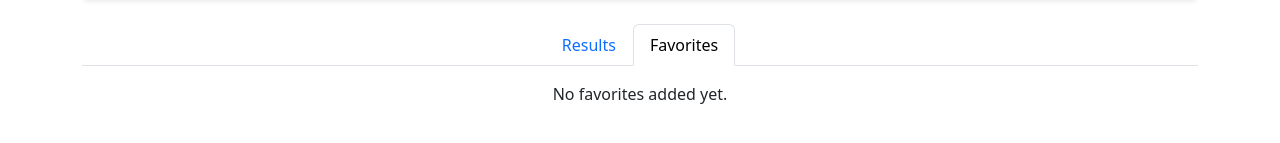
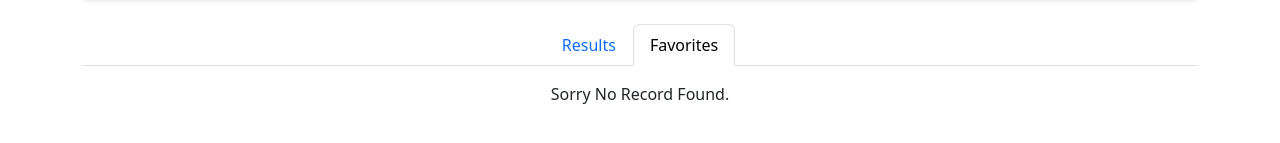
Before and after one commit to pandiths/weatherapp, a React (Create React App) app in the folder client/: page / in a window 1280 px wide. Both pictures are taken after a click on the tab "Favorites". Shown: the part 395-538 px from the top of the page. Built offline with nearby package versions, Linux system fonts and the light colour scheme; no server answers.

Commit message:
minor changes

```diff
--- a/client/src/components/WeatherApp.tsx
+++ b/client/src/components/WeatherApp.tsx
@@ -247,7 +247,7 @@ const WeatherApp: React.FC = () => {
 
         <Tab eventKey="favorites" title="Favorites">
           {favorites.length === 0 ? (
-            <div className="text-center p-3">No favorites added yet.</div>
+            <div className="text-center p-3">Sorry No Record Found.</div>
           ) : (
             <FavoriteTable
               favorites={favorites}
```
